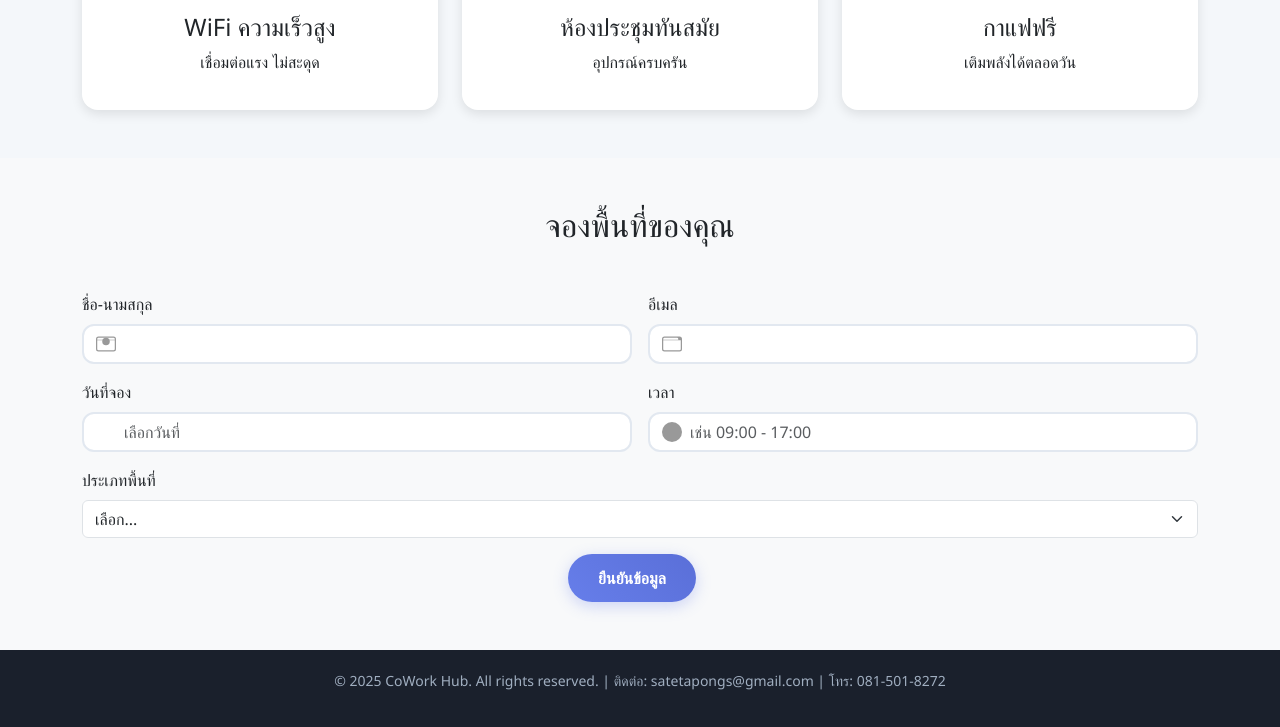
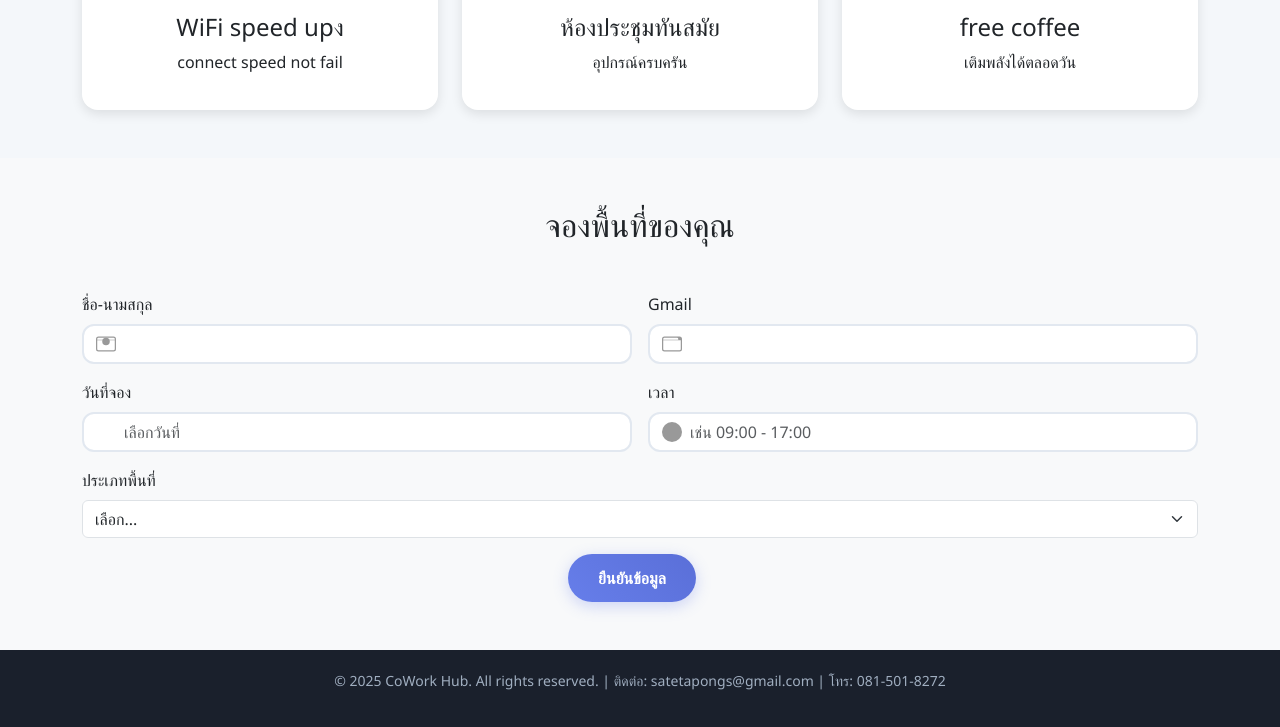
Before and after one commit to satetapongsa/-Co-Working-Space, a plain HTML site: page index.html in a window 1280 px wide. Shown: the part 917-1644 px from the top of the page. Drawn offline with nearby package versions, Linux system fonts and the light colour scheme; a script that the page names is missing.

Commit message:
Update index.html

```diff
--- a/index.html
+++ b/index.html
@@ -107,7 +107,7 @@
       <h2>เข้าสู่ระบบเพื่อจอง</h2>
       <p class="text-muted">ใช้ Google เพื่อความรวดเร็วและปลอดภัย</p>
       <button class="btn btn-google" id="googleSignInPrompt">
-        เข้าสู่ระบบด้วย Google
+        Login Google
       </button>
     </div>
   </section>
@@ -120,8 +120,8 @@
         <div class="col-md-4" data-aos="fade-up" data-aos-delay="100">
           <div class="feature-card">
             <img src="https://images.unsplash.com/photo-1517336714731-489689fd1ca8?w=300&h=200&fit=crop" alt="WiFi" class="img-fluid rounded mb-3" loading="lazy">
-            <h4>WiFi ความเร็วสูง</h4>
-            <p>เชื่อมต่อแรง ไม่สะดุด</p>
+            <h4>WiFi speed upง</h4>
+            <p>connect speed not fail</p>
           </div>
         </div>
         <div class="col-md-4" data-aos="fade-up" data-aos-delay="200">
@@ -134,7 +134,7 @@
         <div class="col-md-4" data-aos="fade-up" data-aos-delay="300">
           <div class="feature-card">
             <img src="https://images.unsplash.com/photo-1495474472287-4d71bcdd2085?w=300&h=200&fit=crop" alt="Coffee" class="img-fluid rounded mb-3" loading="lazy">
-            <h4>กาแฟฟรี</h4>
+            <h4>free coffee</h4>
             <p>เติมพลังได้ตลอดวัน</p>
           </div>
         </div>
@@ -155,7 +155,7 @@
           <input type="text" class="form-control" id="name" required />
         </div>
         <div class="col-md-6" data-aos="fade-left">
-          <label class="form-label">อีเมล</label>
+          <label class="form-label">Gmail</label>
           <input type="email" class="form-control" id="email" required />
         </div>
         <div class="col-md-6" data-aos="fade-right" data-aos-delay="100">
```
